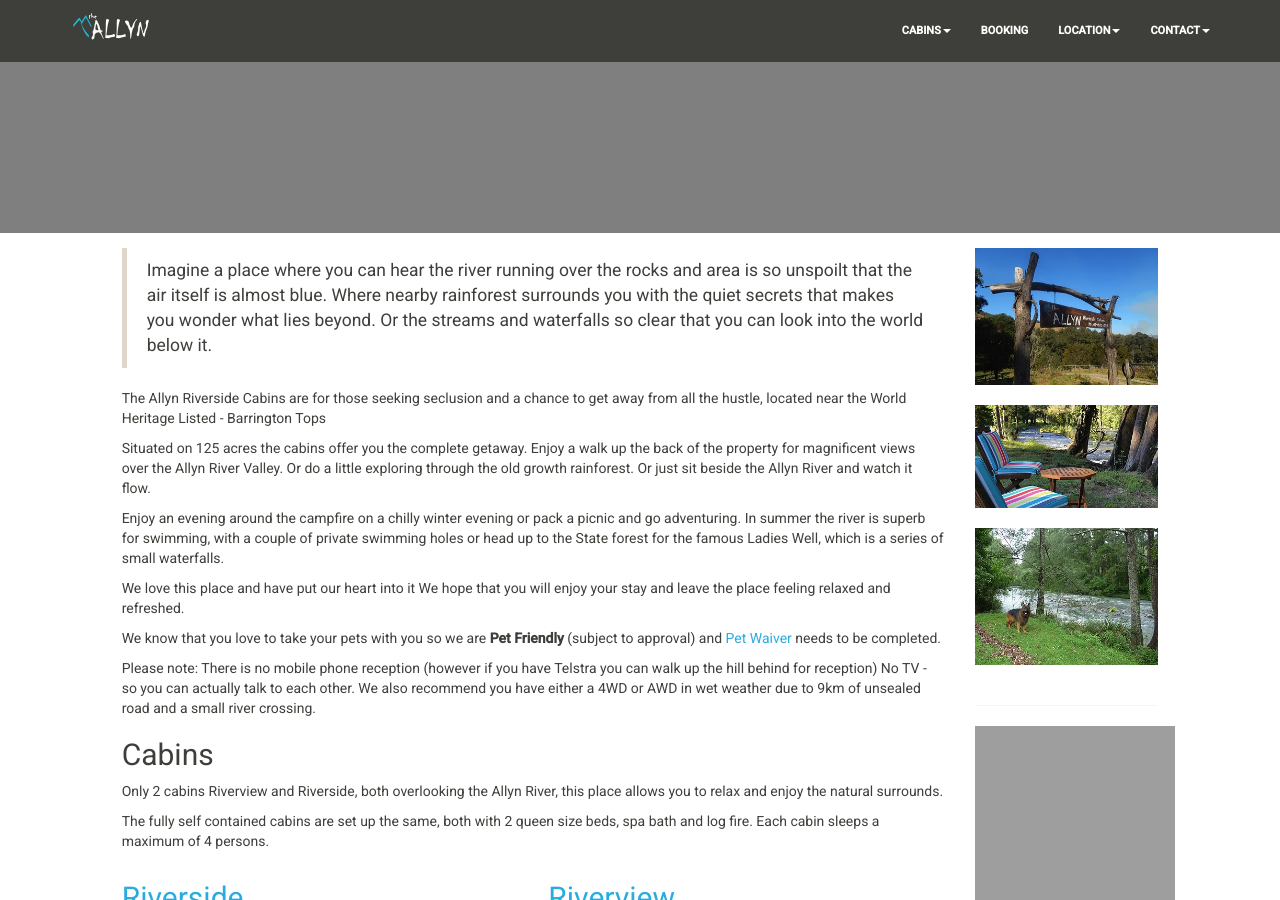
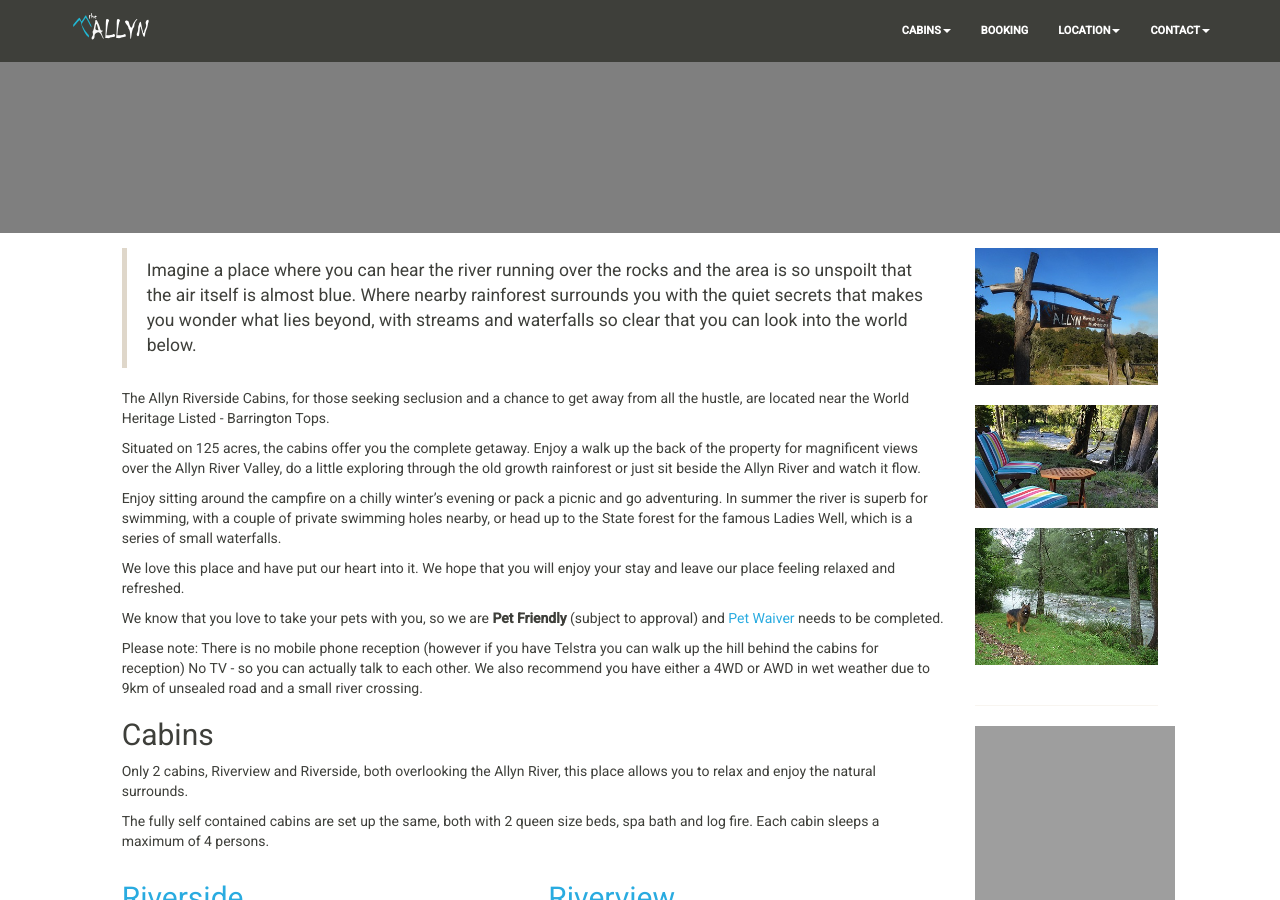
Before and after one commit to samuraibeach/theallyn, a Jekyll site: the page built from index.md, in a window 1280 px wide and 900 px high, scrolled down 237 px. Built offline with Jekyll 4.4.1, drawn with Linux system fonts in a browser that asks for light colours; grey boxes are pictures that could not be loaded.

Commit message:
Update index.md

```diff
--- a/index.md
+++ b/index.md
@@ -12,28 +12,28 @@ images:
 ---
 
 
-> Imagine a place where you can hear the river running over the rocks and area is so unspoilt that the air itself is almost blue. Where nearby rainforest surrounds you with the quiet secrets that makes you wonder what lies beyond. Or the streams and waterfalls so clear that you can look into the world below it.
+> Imagine a place where you can hear the river running over the rocks and the area is so unspoilt that the air itself is almost blue. Where nearby rainforest surrounds you with the quiet secrets that makes you wonder what lies beyond, with streams and waterfalls so clear that you can look into the world below.
 
-The Allyn Riverside Cabins are for those seeking seclusion and a chance to get away from all the hustle, located near the World Heritage Listed - Barrington Tops
+The Allyn Riverside Cabins, for those seeking seclusion and a chance to get away from all the hustle, are located near the World Heritage Listed - Barrington Tops.
 
-Situated on 125 acres the cabins offer you the complete getaway.  Enjoy a walk up the back of the property for magnificent views over the Allyn River Valley. Or do a little exploring through the old growth rainforest. Or just sit beside the Allyn River and watch it flow.
+Situated on 125 acres, the cabins offer you the complete getaway. Enjoy a walk up the back of the property for magnificent views over the Allyn River Valley, do a little exploring through the old growth rainforest or just sit beside the Allyn River and watch it flow.
 
 
-Enjoy an evening around the campfire on a chilly winter evening or pack a picnic and go adventuring.
-In summer the river is superb for swimming, with a couple of private swimming holes or head up to the
+Enjoy sitting around the campfire on a chilly winter's evening or pack a picnic and go adventuring.
+In summer the river is superb for swimming, with a couple of private swimming holes nearby, or head up to the
 State forest for the famous Ladies Well, which is a series of small waterfalls.
 
 
-We love this place and have put our heart into it
-We hope that you will enjoy your stay and leave the place feeling relaxed and refreshed.
+We love this place and have put our heart into it.
+We hope that you will enjoy your stay and leave our place feeling relaxed and refreshed.
 
-We know that you love to take your pets with you so we are **Pet Friendly** (subject to approval) and [Pet Waiver](/petwaiver.pdf) needs to be completed.
+We know that you love to take your pets with you, so we are **Pet Friendly** (subject to approval) and [Pet Waiver](/petwaiver.pdf) needs to be completed.
 
-Please note: There is no mobile phone reception (however if you have Telstra you can walk up the hill behind for reception) No TV - so you can actually talk to each other.  We also recommend you have either a 4WD or AWD in wet weather due to 9km of unsealed road and a small river crossing.
+Please note: There is no mobile phone reception (however if you have Telstra you can walk up the hill behind the cabins for reception) No TV - so you can actually talk to each other.  We also recommend you have either a 4WD or AWD in wet weather due to 9km of unsealed road and a small river crossing.
 
 ## Cabins
 
-Only 2 cabins Riverview and Riverside, both overlooking the Allyn River, this place allows you to relax and enjoy the natural surrounds.
+Only 2 cabins, Riverview and Riverside, both overlooking the Allyn River, this place allows you to relax and enjoy the natural surrounds.
 
 The fully self contained cabins are set up the same, both with 2 queen size beds, spa bath and log fire. Each cabin sleeps a maximum of 4 persons.
 
```
